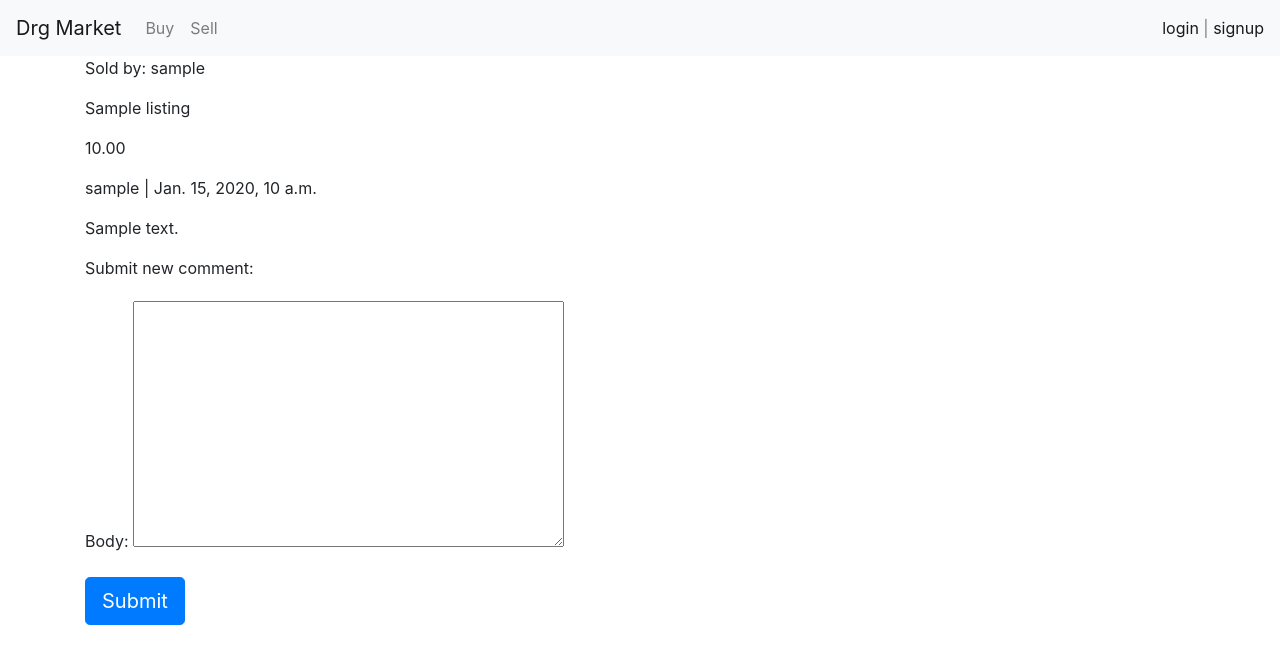
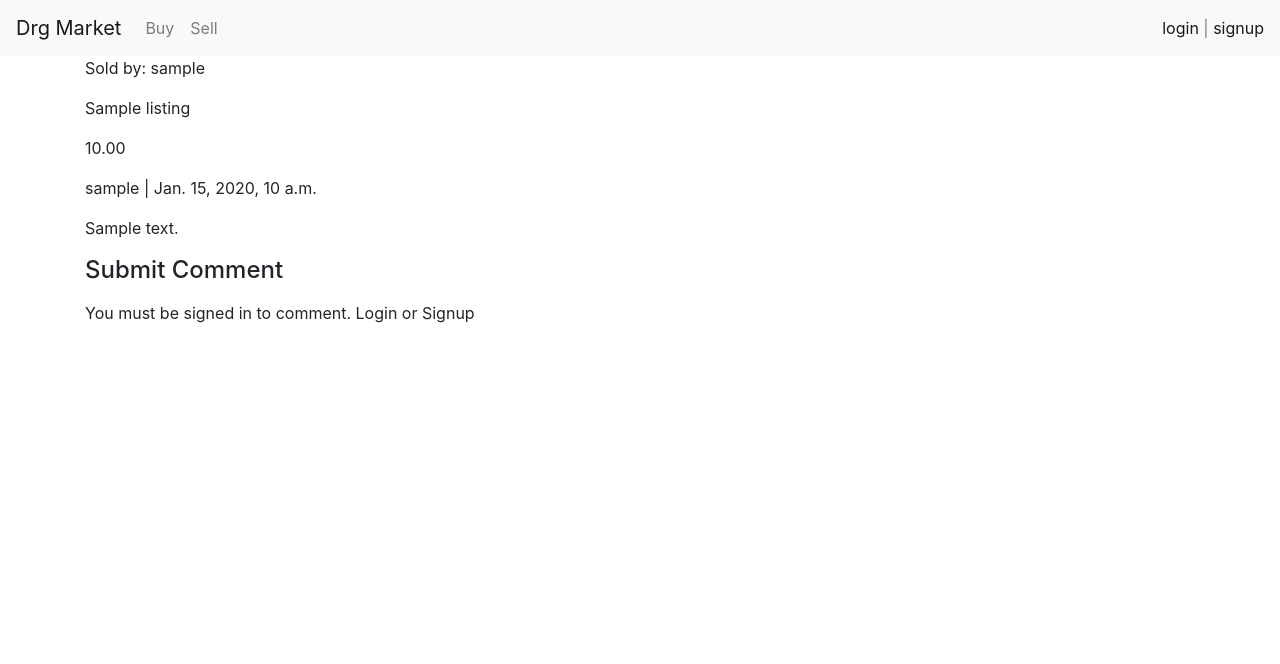
Before and after one commit to jeffreytu/drg-market, a Django app: page /product/listing/1/ in a window 1280 px wide. Shown: the top 664 px of the page. Run offline with Django 3.2, Linux system fonts and the light colour scheme; tables that the repository leaves empty hold one stand-in row (values such as "Sample post"); some libraries are stand-ins or nearby versions.

Commit message:
hide comment form for unauth user

```diff
--- a/store/templates/product_listing.html
+++ b/store/templates/product_listing.html
@@ -11,11 +11,15 @@
     <p>{{ comment.body | linebreaks }}</p>
 {% endfor %}
 
-Submit new comment:
+<p><h4>Submit Comment</h4></p>
+{% if user.is_authenticated %}
 <form method="post" style="margin-top: 1.3em;">
     {{ form.as_p }}
     {% csrf_token %}
     <button type="submit" class="btn btn-primary  btn-lg">Submit</button>
 </form>
+{% else %}
+    <p>You must be signed in to comment. Login or Signup</p>
+{% endif %}
 
 {% endblock content %}
```
